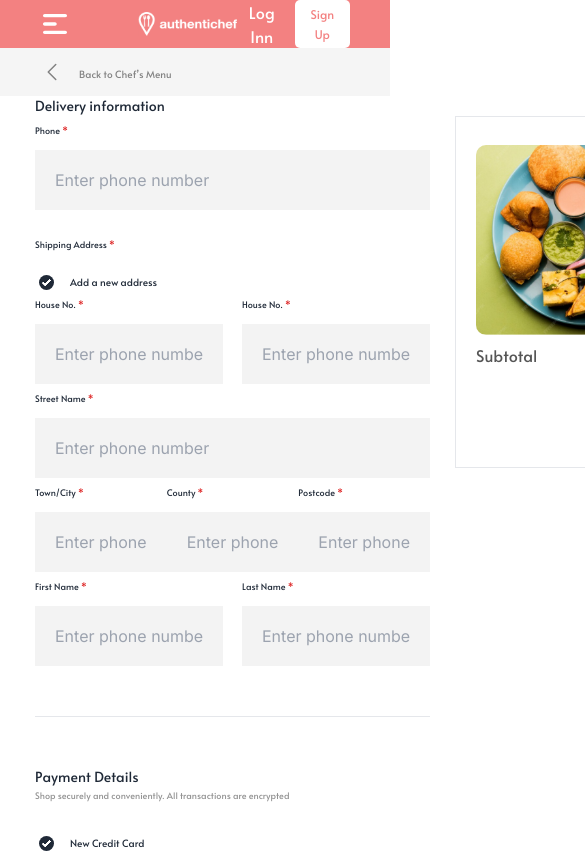
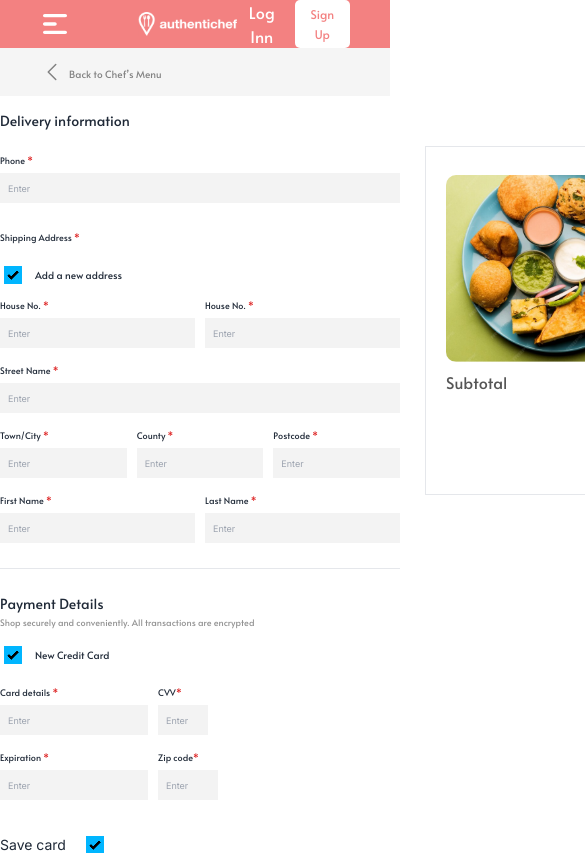
Before and after one commit to anurag-17/authentiChef-frontend, a Next.js app: page /checkout in a window 390 px wide. Shown: the top 853 px of the page, 585 px wide, since content can reach past the window. Built offline with nearby package versions, Linux system fonts and the light colour scheme.

Commit message:
checkout-form

```diff
--- a/src/app/checkout/page.js
+++ b/src/app/checkout/page.js
@@ -1,4 +1,5 @@
-import React from "react";
+"use client";
+import React, { useState } from "react";
 import Image from "next/image";
 import Link from "next/link";
 import logo from "../assets/logo.png";
@@ -9,6 +10,17 @@ import plus from "../../../public/images/plus.svg";
 import minus from "../../../public/images/minus.svg";
 
 const Checkout = () => {
+  const [count, setCount] = useState(0);
+  const handleIncrement = () => {
+    setCount(count + 1);
+  };
+
+  const handleDecrement = () => {
+    if (count > 0) {
+      setCount(count - 1);
+    }
+  };
+
   return (
     <>
       <section>
@@ -33,8 +45,8 @@ const Checkout = () => {
           </div>
         </nav>
 
-        <div className="flex justify-center bg-[#F5F5F5] 2xl:h-[90px] xl:h-[80px] lg:h-[50px] sm:h-[45px] h-12 ">
-          <div className="2xl:w-[1600px] xl:w-[1100px] lg:w-[850px]  md:w-[700px] w-full px-10 md:px-0  flex gap-[15px] items-center">
+        <div className="flex justify-center bg-[#F5F5F5] 2xl:h-[90px] xl:h-[60px] lg:h-[50px] sm:h-[45px] h-12 ">
+          <div className="2xl:w-[1600px] xl:w-[1100px] lg:w-[850px]  md:w-[700px] w-full px-10 md:px-0  flex 2xl:gap-[15px] xl:gap-[10px] gap-[5px] items-center">
             <svg
               xmlns="http://www.w3.org/2000/svg"
               fill="none"
@@ -58,17 +70,19 @@ const Checkout = () => {
         </div>
 
         <div>
-          <div className="2xl:w-[1600px] xl:w-[1100px] lg:w-[850px]  md:w-[700px] w-full  md:px-0 items-center 2xl:px-[75px] xl:px-[50px] px-[35px] mx-auto">
-            <h1 className="pop-head 2xl:my-[30px]">Delivery information</h1>
-            <div className="flex justify-between 2xl:gap-[55px] xl:gap-[40px] gap-[25px] 2xl:mb-[110px]">
-              <form className="2xl:w-[795px] xl:w-[595px] w-[395px]">
+          <div className="2xl:w-[1600px] xl:w-[1100px] lg:w-[850px]  md:w-[700px] w-full  md:px-0 items-center 2xl:px-[75px] xl:px-[50px] lg:px-[50px] mx-auto">
+            <h1 className="pop-head 2xl:my-[30px] xl:my-[20px] my-[15px]">
+              Delivery information
+            </h1>
+            <div className="flex justify-between 2xl:gap-[55px] xl:gap-[40px] gap-[25px] 2xl:mb-[110px] xl:mb-[70px]">
+              <form className="2xl:w-[795px] xl:w-[595px] w-[400px]">
                 <div>
                   <label className="checkoutlable">
                     Phone <span className="text-[#DB1414]">*</span>
                   </label>
                   <input
-                    placeholder="Enter phone number"
-                    className="w-full bg-[#F3F3F3] h-[60px] p-[20px] mt-[10px]"
+                    placeholder="Enter"
+                    className="w-full bg-[#F3F3F3] 2xl:h-[60px] xl:h-[40px] h-[30px] 2xl:text-[16px] xl:text-[12px] text-[9px] 2xl:p-[20px] xl:p-[10px] p-[8px] 2xl:mt-[10px] xl:mt-[5px] mt-[3px]"
                   />
                 </div>
                 <div>
@@ -82,7 +96,7 @@ const Checkout = () => {
                       <input
                         type="checkbox"
                         defaultChecked
-                        className="checkbox w-[15px] h-[15px] bg-[#256EFA]"
+                        className="checkbox checkbox-info rounded-none w-[18px] h-[18px]"
                       />
                     </label>
                     <span className="label-text alata font-[400]  2xl:text-[16px] 2xl:leading-[26px] xl:text-[12px] xl:leading-[18px] text-[10px] leading-[16px]">
@@ -90,23 +104,23 @@ const Checkout = () => {
                     </span>
                   </div>
                 </div>
-                <div className="flex justify-between 2xl:gap-[20px] 2xl:my-[15px]">
-                  <div className="2xl:w-[388px] xl:w-[288px] w-[188px]">
+                <div className="flex justify-between 2xl:gap-[20px] xl:gap-[15px] gap-[10px] xl:my-[10px] my-[8px] 2xl:my-[15px]">
+                  <div className="2xl:w-[388px] w-full">
                     <label className="checkoutlable">
                       House No. <span className="text-[#DB1414]">*</span>
                     </label>
                     <input
-                      placeholder="Enter phone number"
-                      className="w-full bg-[#F3F3F3] h-[60px] p-[20px] mt-[10px]"
+                      placeholder="Enter"
+                      className="w-full bg-[#F3F3F3] 2xl:h-[60px] xl:h-[40px] h-[30px] 2xl:text-[16px] xl:text-[12px] text-[9px] 2xl:p-[20px] xl:p-[10px] p-[8px] 2xl:mt-[10px] xl:mt-[5px] mt-[3px]"
                     />
                   </div>
-                  <div className="2xl:w-[388px] xl:w-[288px] w-[188px]">
+                  <div className="2xl:w-[388px] w-full">
                     <label className="checkoutlable">
                       House No. <span className="text-[#DB1414]">*</span>
                     </label>
                     <input
-                      placeholder="Enter phone number"
-                      className="w-full bg-[#F3F3F3] h-[60px] p-[20px] mt-[10px]"
+                      placeholder="Enter"
+                      className="w-full bg-[#F3F3F3] 2xl:h-[60px] xl:h-[40px] h-[30px] 2xl:text-[16px] xl:text-[12px] text-[9px] 2xl:p-[20px] xl:p-[10px] p-[8px] 2xl:mt-[10px] xl:mt-[5px] mt-[3px]"
                     />
                   </div>
                 </div>
@@ -115,60 +129,60 @@ const Checkout = () => {
                     Street Name <span className="text-[#DB1414]">*</span>
                   </label>
                   <input
-                    placeholder="Enter phone number"
-                    className="w-full bg-[#F3F3F3] h-[60px] p-[20px] mt-[10px]"
+                    placeholder="Enter"
+                    className="w-full bg-[#F3F3F3] 2xl:h-[60px] xl:h-[40px] h-[30px] 2xl:text-[16px] xl:text-[12px] text-[9px] 2xl:p-[20px] xl:p-[10px] p-[8px] 2xl:mt-[10px] xl:mt-[5px] mt-[3px]"
                   />
                 </div>
-                <div className="flex justify-between 2xl:gap-[20px] 2xl:my-[15px]">
-                  <div className="2xl:w-[251px] xl:w-[200px] w-[140px]">
+                <div className="flex justify-between 2xl:gap-[20px] xl:gap-[15px] gap-[10px] xl:my-[10px] my-[8px] 2xl:my-[15px]">
+                  <div className="2xl:w-[251px] xl:w-[180px] w-[140px]">
                     <label className="checkoutlable">
                       Town/City <span className="text-[#DB1414]">*</span>
                     </label>
                     <input
-                      placeholder="Enter phone number"
-                      className="w-full bg-[#F3F3F3] h-[60px] p-[20px] mt-[10px]"
+                      placeholder="Enter"
+                      className="w-full bg-[#F3F3F3] 2xl:h-[60px] xl:h-[40px] h-[30px] 2xl:text-[16px] xl:text-[12px] text-[9px] 2xl:p-[20px] xl:p-[10px] p-[8px] 2xl:mt-[10px] xl:mt-[5px] mt-[3px]"
                     />
                   </div>
-                  <div className="2xl:w-[251px] xl:w-[200px] w-[140px]">
+                  <div className="2xl:w-[251px] xl:w-[180px] w-[140px]">
                     <label className="checkoutlable">
                       County <span className="text-[#DB1414]">*</span>
                     </label>
                     <input
-                      placeholder="Enter phone number"
-                      className="w-full bg-[#F3F3F3] h-[60px] p-[20px] mt-[10px]"
+                      placeholder="Enter"
+                      className="w-full bg-[#F3F3F3] 2xl:h-[60px] xl:h-[40px] h-[30px] 2xl:text-[16px] xl:text-[12px] text-[9px] 2xl:p-[20px] xl:p-[10px] p-[8px] 2xl:mt-[10px] xl:mt-[5px] mt-[3px]"
                     />
                   </div>
-                  <div className="2xl:w-[251px] xl:w-[200px] w-[140px]">
+                  <div className="2xl:w-[251px] xl:w-[180px] w-[140px]">
                     <label className="checkoutlable">
                       Postcode <span className="text-[#DB1414]">*</span>
                     </label>
                     <input
-                      placeholder="Enter phone number"
-                      className="w-full bg-[#F3F3F3] h-[60px] p-[20px] mt-[10px]"
+                      placeholder="Enter"
+                      className="w-full bg-[#F3F3F3] 2xl:h-[60px] xl:h-[40px] h-[30px] 2xl:text-[16px] xl:text-[12px] text-[9px] 2xl:p-[20px] xl:p-[10px] p-[8px] 2xl:mt-[10px] xl:mt-[5px] mt-[3px]"
                     />
                   </div>
                 </div>
-                <div className="flex justify-between 2xl:gap-[20px] 2xl:my-[15px]">
-                  <div className="2xl:w-[388px] xl:w-[288px] w-[188px]">
+                <div className="flex justify-between 2xl:gap-[20px] xl:gap-[15px] gap-[10px] xl:my-[10px] my-[8px] 2xl:my-[15px]">
+                  <div className="2xl:w-[388px] w-full">
                     <label className="checkoutlable">
                       First Name <span className="text-[#DB1414]">*</span>
                     </label>
                     <input
-                      placeholder="Enter phone number"
-                      className="w-full bg-[#F3F3F3] h-[60px] p-[20px] mt-[10px]"
+                      placeholder="Enter"
+                      className="w-full bg-[#F3F3F3] 2xl:h-[60px] xl:h-[40px] h-[30px] 2xl:text-[16px] xl:text-[12px] text-[9px] 2xl:p-[20px] xl:p-[10px] p-[8px] 2xl:mt-[10px] xl:mt-[5px] mt-[3px]"
                     />
                   </div>
-                  <div className="2xl:w-[388px] xl:w-[288px] w-[188px]">
+                  <div className="2xl:w-[388px] w-full">
                     <label className="checkoutlable">
                       Last Name <span className="text-[#DB1414]">*</span>
                     </label>
                     <input
-                      placeholder="Enter phone number"
-                      className="w-full bg-[#F3F3F3] h-[60px] p-[20px] mt-[10px]"
+                      placeholder="Enter"
+                      className="w-full bg-[#F3F3F3] 2xl:h-[60px] xl:h-[40px] h-[30px] 2xl:text-[16px] xl:text-[12px] text-[9px] 2xl:p-[20px] xl:p-[10px] p-[8px] 2xl:mt-[10px] xl:mt-[5px] mt-[3px]"
                     />
                   </div>
                 </div>
-                <hr className="my-[50px]" />
+                <hr className="2xl:my-[50px] xl:my-[35px] my-[25px]" />
                 <div>
                   <h1 className="pop-head 2xl:my-[5px]">Payment Details</h1>
                   <p className="checkoutlable text-[#929292]">
@@ -176,55 +190,55 @@ const Checkout = () => {
                     encrypted
                   </p>
                 </div>
-                <div className="form-control flex flex-row gap-5 items-center my-[30px]">
+                <div className="form-control flex flex-row gap-5 items-center 2xl:my-[30px] xl:my-[20px] my-[15px]">
                   <label className="label cursor-pointer w-[15px] h-[15px]">
                     <input
                       type="checkbox"
                       defaultChecked
-                      className="checkbox w-[15px] h-[15px] bg-[#256EFA]"
+                      className="checkbox checkbox-info rounded-none w-[18px] h-[18px]"
                     />
                   </label>
                   <span className="label-text alata font-[400]  2xl:text-[16px] 2xl:leading-[26px] xl:text-[12px] xl:leading-[18px] text-[10px] leading-[16px]">
                     New Credit Card
                   </span>
                 </div>
-                <div className="flex 2xl:gap-[20px] 2xl:my-[15px]">
+                <div className="flex 2xl:gap-[20px] xl:gap-[15px] gap-[10px] xl:my-[10px] my-[8px] 2xl:my-[15px]">
                   <div className="2xl:w-[281px] xl:w-[200px] w-[148px]">
                     <label className="checkoutlable">
                       Card details <span className="text-[#DB1414]">*</span>
                     </label>
                     <input
-                      placeholder="Enter phone number"
-                      className="w-full bg-[#F3F3F3] h-[60px] p-[20px] mt-[10px]"
+                      placeholder="Enter"
+                      className="w-full bg-[#F3F3F3] 2xl:h-[60px] xl:h-[40px] h-[30px] 2xl:text-[16px] xl:text-[12px] text-[9px] 2xl:p-[20px] xl:p-[10px] p-[8px] 2xl:mt-[10px] xl:mt-[5px] mt-[3px]"
                     />
                   </div>
-                  <div className="2xl:w-[100px] xl:w-[288px] w-[188px]">
+                  <div className="2xl:w-[100px] xl:w-[70px] w-[50px]">
                     <label className="checkoutlable">
                       CVV<span className="text-[#DB1414]">*</span>
                     </label>
                     <input
-                      placeholder="Enter phone number"
-                      className="w-full bg-[#F3F3F3] h-[60px] p-[20px] mt-[10px]"
+                      placeholder="Enter"
+                      className="w-full bg-[#F3F3F3] 2xl:h-[60px] xl:h-[40px] h-[30px] 2xl:text-[16px] xl:text-[12px] text-[9px] 2xl:p-[20px] xl:p-[10px] p-[8px] 2xl:mt-[10px] xl:mt-[5px] mt-[3px]"
                     />
                   </div>
                 </div>
-                <div className="flex 2xl:gap-[20px] 2xl:my-[15px]">
+                <div className="flex 2xl:gap-[20px] xl:gap-[15px] gap-[10px] xl:my-[10px] my-[8px] 2xl:my-[15px]">
                   <div className="2xl:w-[149px] xl:w-[200px] w-[148px]">
                     <label className="checkoutlable">
                       Expiration <span className="text-[#DB1414]">*</span>
                     </label>
                     <input
-                      placeholder="Enter phone number"
-                      className="w-full bg-[#F3F3F3] h-[60px] p-[20px] mt-[10px]"
+                      placeholder="Enter"
+                      className="w-full bg-[#F3F3F3] 2xl:h-[60px] xl:h-[40px] h-[30px] 2xl:text-[16px] xl:text-[12px] text-[9px] 2xl:p-[20px] xl:p-[10px] p-[8px] 2xl:mt-[10px] xl:mt-[5px] mt-[3px]"
                     />
                   </div>
-                  <div className="2xl:w-[100px] xl:w-[288px] w-[188px]">
+                  <div className="2xl:w-[100px] xl:w-[80px] w-[60px]">
                     <label className="checkoutlable">
                       Zip code<span className="text-[#DB1414]">*</span>
                     </label>
                     <input
-                      placeholder="Enter phone number"
-                      className="w-full bg-[#F3F3F3] h-[60px] p-[20px] mt-[10px]"
+                      placeholder="Enter"
+                      className="w-full bg-[#F3F3F3] 2xl:h-[60px] xl:h-[40px] h-[30px] 2xl:text-[16px] xl:text-[12px] text-[9px] 2xl:p-[20px] xl:p-[10px] p-[8px] 2xl:mt-[10px] xl:mt-[5px] mt-[3px]"
                     />
                   </div>
                 </div>
@@ -250,7 +264,7 @@ const Checkout = () => {
                           <Image
                             src={img}
                             // alt={item.name}
-                            className="2xl:w-[83px]  xl:w-[65px] lg:w-[50px] rounded-[10px]"
+                            className="2xl:w-[83px] 2xl:h-[83px]   xl:w-[65px] lg:w-[50px] rounded-[10px]"
                           />
                           <div>
                             <h1 className="alata font-[400] text-[#111] 2xl:my-0 2xl:text-[24px] 2xl:leading-[34px]  xl:text-[12px] xl:leading-[20px] lg:text-[10px] lg:leading-[18px]">
@@ -268,11 +282,11 @@ const Checkout = () => {
                           {" "}
                           <button
                             className="   text-[#DB5353] rounded-l w-1/3"
-                            // onClick={() => {
-                            //   handleDecrement(item?.id);
-                            //   removeFromCart(item.id);
-                            //   alert("Removed from cart");
-                            // }}
+                            onClick={() => {
+                              handleDecrement();
+                              // removeFromCart(item.id);
+                              // alert("Removed from cart");
+                            }}
                           >
                             <Image
                               src={minus}
@@ -280,11 +294,11 @@ const Checkout = () => {
                             />
                           </button>
                           <p className=" flex mx-auto items-center text-[10px] xl:text-[12px] 2xl:text-[18px]  2xl:leading-[28px] ">
-                            {/* {count} */}
+                            {count}
                           </p>
                           <button
                             className="    text-[#DB5353] rounded-r w-1/3"
-                            // onClick={() => handleIncrement(item?.id)}
+                            onClick={() => handleIncrement()}
                           >
                             <Image
                               src={plus}
```
